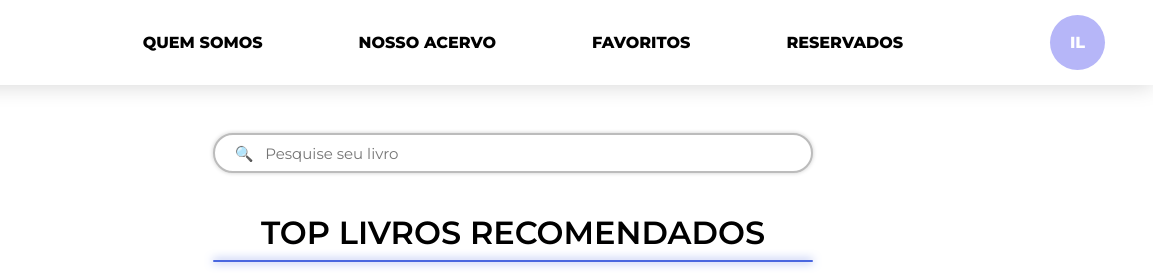
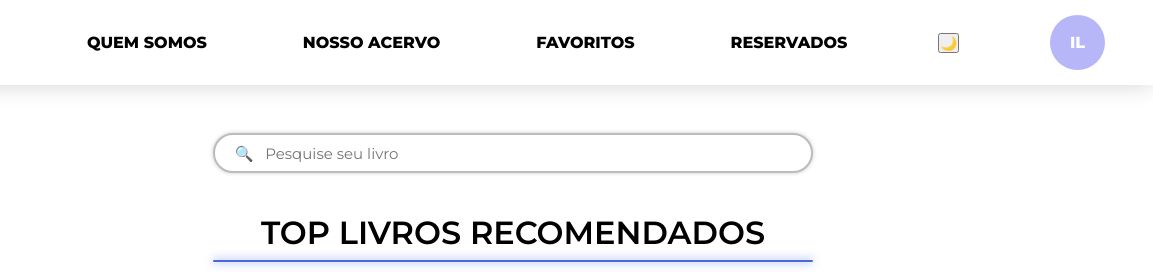
Before and after one commit to lopreti/Bibliotec, a website: page 2 - Principal/principal.html in a window 1280 px wide. Shown: the top 280 px of the page, 127-1280 px from the left. Drawn offline with nearby package versions, Linux system fonts and the light colour scheme; no server answers; files whose address does not match are found by name.

Commit message:
criando o modo escuro

```diff
--- a/2 - Principal/principal.js
+++ b/2 - Principal/principal.js
@@ -133,6 +133,16 @@ function pesquisarLivros(termo) {
 }
 
 function inicializar() {
+    // === Theme init ===
+    const savedTheme = localStorage.getItem('theme') || 'light';
+    applyTheme(savedTheme);
+
+    const btnTheme = document.getElementById('btn-dark-mode');
+    if (btnTheme) {
+        btnTheme.addEventListener('click', toggleTheme);
+        updateButtonIcon();
+    }
+
     fetch("http://localhost:3000/livros")
         .then(res => res.json())
         .then(livros => {
@@ -164,4 +174,26 @@ function inicializar() {
     });
 }
 
+// ------------------ Theme helpers ------------------
+function applyTheme(theme) {
+    if (theme === 'dark') {
+        document.body.classList.add('dark');
+    } else {
+        document.body.classList.remove('dark');
+    }
+    localStorage.setItem('theme', theme);
+    updateButtonIcon();
+}
+
+function toggleTheme() {
+    const isDark = document.body.classList.contains('dark');
+    applyTheme(isDark ? 'light' : 'dark');
+}
+
+function updateButtonIcon() {
+    const btn = document.getElementById('btn-dark-mode');
+    if (!btn) return;
+    btn.textContent = document.body.classList.contains('dark') ? '☀️' : '🌙';
+}
+
 document.addEventListener("DOMContentLoaded", inicializar);
--- a/NavBar/navbar.html
+++ b/NavBar/navbar.html
@@ -10,6 +10,7 @@
             <li><a href="/6-Reservados/reservados.html">RESERVADOS</a></li>
         </ul>
     </nav>
+    <button id="btn-dark-mode" aria-label="Alternar tema">🌙</button>
     <div class="perfil">
         <div class="perfil-inicial" id="perfil-iniciais">IL</div>
     </div>
--- a/NavBar/navbar.js
+++ b/NavBar/navbar.js
@@ -6,10 +6,37 @@ async function carregarLayout() {
         document.body.insertAdjacentHTML("afterbegin", layout);
 
         // Após carregar o navbar, atualiza as iniciais do usuário
-        atualizarIniciaisUsuario();
+            atualizarIniciaisUsuario();
+
+            // Inicializa tema (botão global no navbar)
+            setupNavbarTheme();
 
     } catch (erro) {
         console.error("Erro ao carregar o layout:", erro);
+    }
+}
+
+function setupNavbarTheme() {
+    try {
+        const btn = document.getElementById('btn-dark-mode');
+        const saved = localStorage.getItem('theme') || 'light';
+        document.body.classList.toggle('dark', saved === 'dark');
+
+        if (!btn) return;
+
+        const updateIcon = () => {
+            btn.textContent = document.body.classList.contains('dark') ? '☀️' : '🌙';
+        };
+
+        btn.addEventListener('click', () => {
+            const isDark = document.body.classList.toggle('dark');
+            localStorage.setItem('theme', isDark ? 'dark' : 'light');
+            updateIcon();
+        });
+
+        updateIcon();
+    } catch (e) {
+        console.error('Erro ao inicializar tema do navbar:', e);
     }
 }
 
```
Also changed, not shown: 2 - Principal/principal.css (+41 -0 lines), NavBar/navbar.css (+30 -0 lines).
